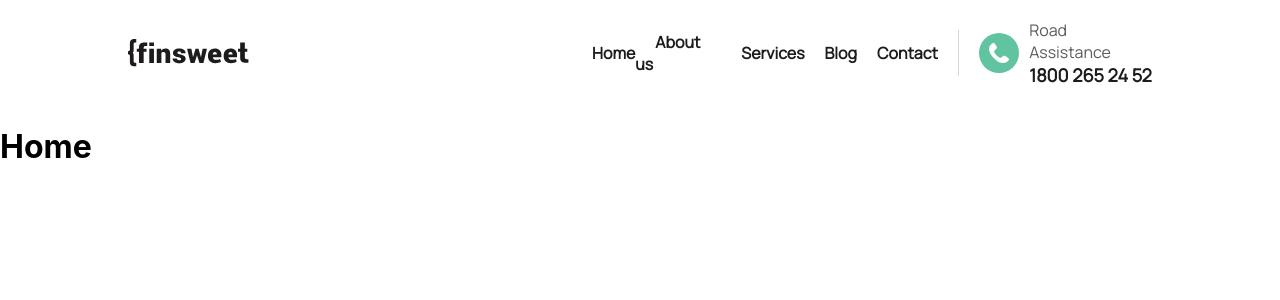
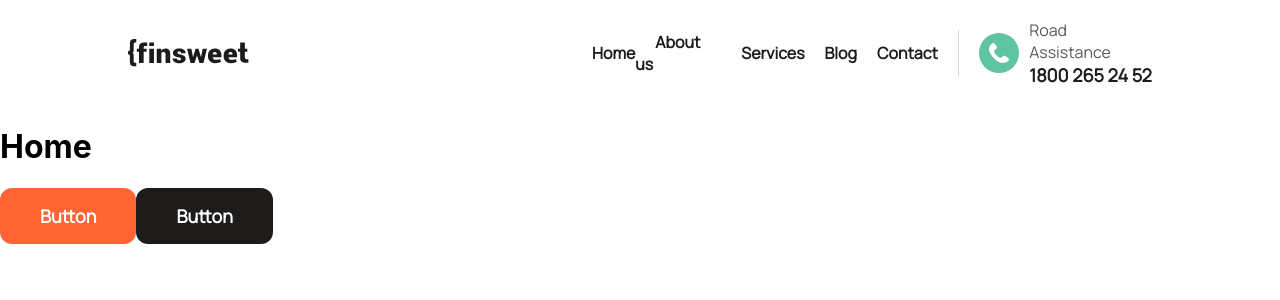
Before and after one commit to irminaj/autoservice_website, a React (Create React App) app in the folder autoservice-react-app/: page / in a window 1280 px wide. Shown: the top 300 px of the page. Built offline with nearby package versions, Linux system fonts and the light colour scheme.

Commit message:
create primary and secondary buttons

```diff
--- /dev/null
+++ b/autoservice-react-app/src/components/buttons/primaryButton/PrimaryButton.jsx
@@ -0,0 +1,6 @@
+import React from "react";
+import { PrimaryButtonStyle } from "./PrimaryButton.style";
+
+export const PrimaryButton = ({ text }) => {
+  return <PrimaryButtonStyle>{text}</PrimaryButtonStyle>;
+};
--- /dev/null
+++ b/autoservice-react-app/src/components/buttons/primaryButton/PrimaryButton.style.jsx
@@ -0,0 +1,12 @@
+import { styled } from "styled-components";
+
+export const PrimaryButtonStyle = styled.button`
+  padding: 16px 40px;
+  background-color: ${(props) => props.theme.colors.primary};
+  font-family: ${(props) => props.theme.fontFamily[0]};
+  font-size: ${(props) => props.theme.fontSizes.p1};
+  color: ${(props) => props.theme.colors.white};
+  font-weight: ${(props) => props.theme.fontWeight.semiBold};
+  border-radius: 12px;
+  border: none;
+`;
--- /dev/null
+++ b/autoservice-react-app/src/components/buttons/secondaryButton/SecondaryButton.jsx
@@ -0,0 +1,6 @@
+import React from "react";
+import { SecondaryButtonStyle } from "./SecondaryButton.style";
+
+export const SecondaryButton = ({ text }) => {
+  return <SecondaryButtonStyle>{text}</SecondaryButtonStyle>;
+};
--- /dev/null
+++ b/autoservice-react-app/src/components/buttons/secondaryButton/SecondaryButton.style.jsx
@@ -0,0 +1,12 @@
+import { styled } from "styled-components";
+
+export const SecondaryButtonStyle = styled.button`
+  padding: 16px 40px;
+  background-color: ${(props) => props.theme.colors.black};
+  font-family: ${(props) => props.theme.fontFamily[0]};
+  font-size: ${(props) => props.theme.fontSizes.p1};
+  color: ${(props) => props.theme.colors.white};
+  font-weight: ${(props) => props.theme.fontWeight.semiBold};
+  border-radius: 12px;
+  border: none;
+`;
--- a/autoservice-react-app/src/pages/home/Home.jsx
+++ b/autoservice-react-app/src/pages/home/Home.jsx
@@ -1,9 +1,13 @@
 import React from "react";
+import { PrimaryButton } from "../../components/buttons/primaryButton/PrimaryButton";
+import { SecondaryButton } from "../../components/buttons/secondaryButton/SecondaryButton";
 
 export const Home = () => {
   return (
     <div>
       <h1>Home</h1>
+      <PrimaryButton text={"Button"} />
+      <SecondaryButton text={"Button"} />
     </div>
   );
 };
```
